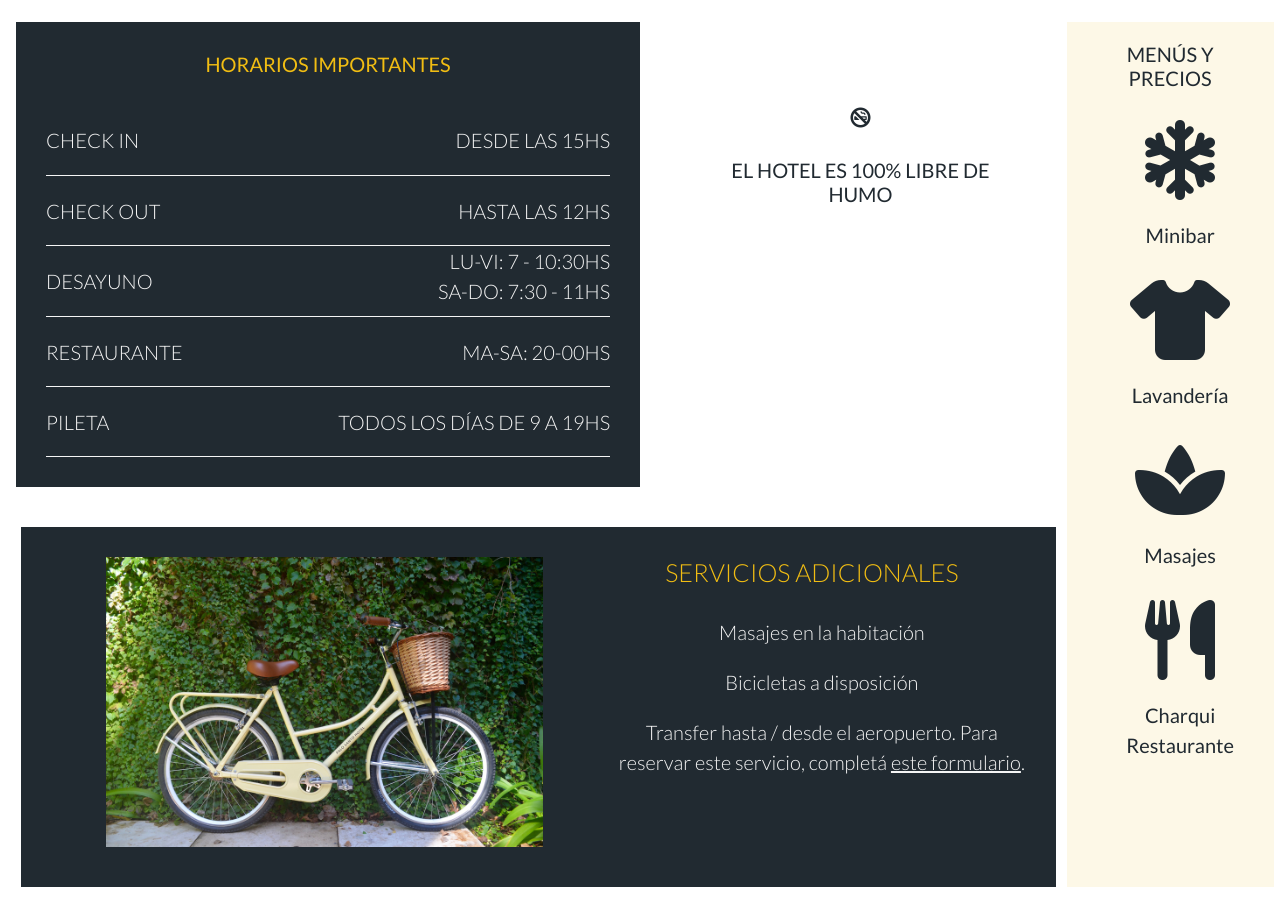
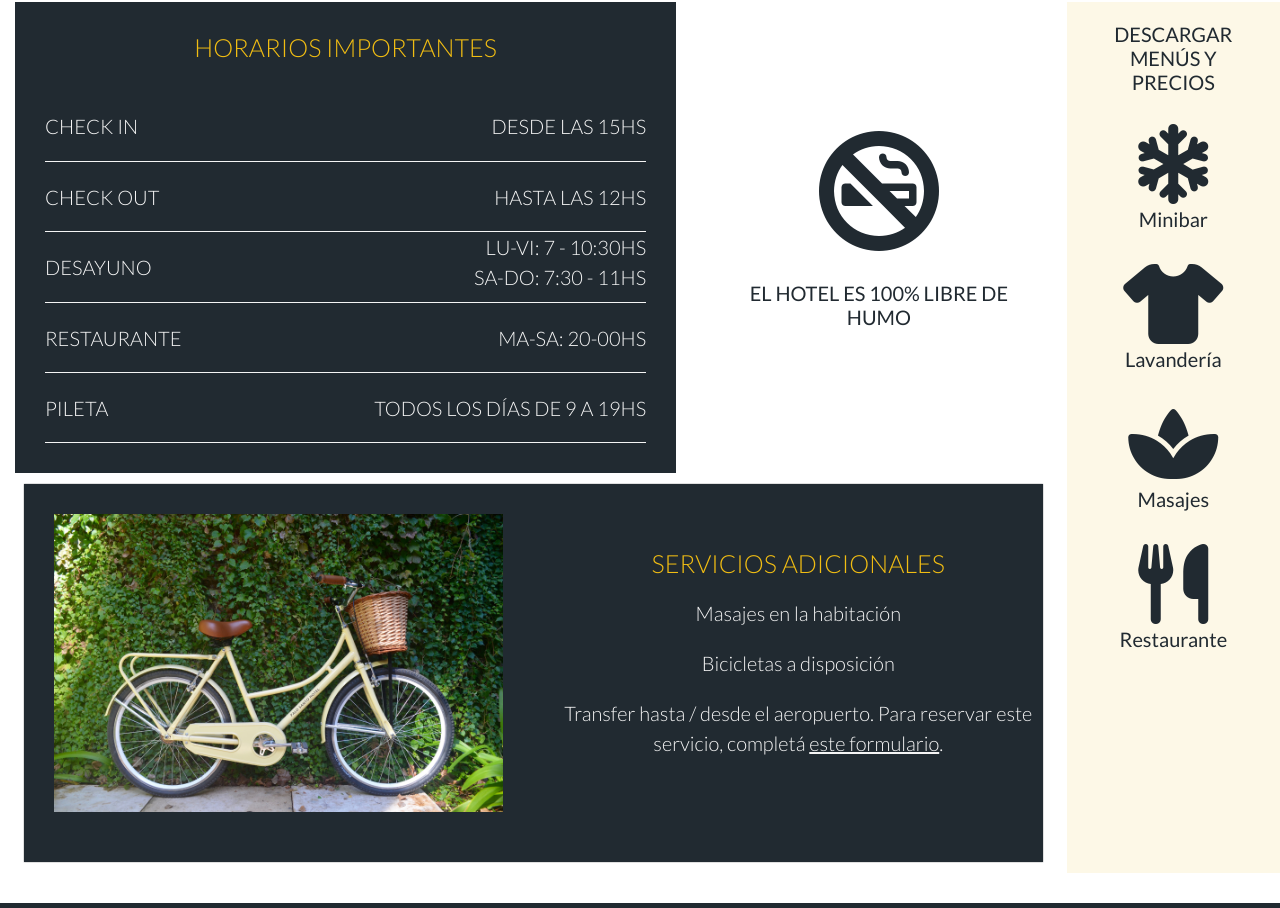
Before and after one commit to aurelia-mp/proyectoHotel, a plain HTML site: page secciones/info.html in a window 1280 px wide. Shown: the part 1183-2091 px from the top of the page. Drawn offline with nearby package versions, Linux system fonts and the light colour scheme.

Commit message:
cambio a la grilla de la página info utilizando Bootstrap

```diff
--- a/css/style.css
+++ b/css/style.css
@@ -26,7 +26,11 @@ a{
 	text-decoration: none;
 }
 
-h1, h2, h3, h4, h5{
+h1,
+h2,
+h3,
+h4,
+h5{
 	margin-bottom: 3rem;
 }
 
@@ -77,11 +81,12 @@ ol, ul{
 		}
 
 	.redes a img{
-			margin: 0 15px;
+			margin: 0 15px 3px 15px;
 			height: 14px;
 		}
 
-			.redes a i:hover, .redes a img:hover{
+			.redes a i:hover,
+			.redes a img:hover{
 			transform: scale(1.3);
 		}
 
@@ -110,10 +115,6 @@ ol, ul{
 	padding: 1rem 3rem;
 
 }
-
-/*	.boton a{
-		color: #212A31;;
-	}*/
 
 .botonYellow{
 	background-color: #F1BD13;
@@ -168,10 +169,6 @@ ol, ul{
   Estilos de texto
 ******************/
 
-.textUpper{
-	text-transform: uppercase;
-}
-
 .textWhite{
 	color: whitesmoke;
 }
@@ -184,6 +181,8 @@ ol, ul{
 	font-weight: 400;
 	font-size: 3.2rem;
 	line-height: 4rem;
+	margin-top: 2rem;
+	margin-bottom: 2rem;
 }
 
 .titulo--xl{
@@ -226,7 +225,10 @@ ol, ul{
 	text-align: center;
 }
 
-	.imageBoxBlackReco p, .imageBoxBlackReco ol, .imageBoxWhite p, .imageBoxWhite ol{
+	.imageBoxBlackReco p,
+	.imageBoxBlackReco ol,
+	.imageBoxWhite p,
+	.imageBoxWhite ol{
 		font-weight: 300;
 	}
 
@@ -262,8 +264,6 @@ ol, ul{
 			color: whitesmoke;
 			text-decoration: underline;
 		}
-
-
 
 
 /*****************
@@ -311,11 +311,6 @@ ol, ul{
 	Página Info
 ******************/
 
-.contenedorInfo{
-	display: grid;
-	grid-template-areas: "nav" "header" "contenidoInfo" "descargas" "footer";
-}
-
 .introInfo{
 	padding: 4rem;
 	margin: 1rem;
@@ -326,21 +321,6 @@ ol, ul{
 	.introInfo span{
 		font-weight: 700;
 	}
-
-.mainInfo{
-	grid-area: mainInfo;
-	display: flex;
-	flex-direction: column;
-	align-items: center;
-	margin-top: 3rem;
-}
-
-.contenedorInfoSecondario{
-	grid-area: contenidoInfo;
-	display: flex;
-	flex-direction: column;
-	align-items: center;
-}
 
 #horarios table{
 	font-weight: 300;
@@ -361,72 +341,62 @@ ol, ul{
 	text-align: right;
 }
 
-#nofumar{
-	grid-area: nofumar;
-	display: flex;
-	flex-direction: column;
-	align-items: center;
-	margin-top: 4rem;
-	padding: 4rem;
-	border-top: 0.5px solid #212A31;
-	border-bottom: 0.5px solid #212A31;
+.blackCard{
+	background-color: #212A31;
+	color: whitesmoke;
+	padding-bottom: 2rem;
 }
 
-	#nofumar i{
-		margin-bottom: 3rem;
+	.blackCard h2{
+		color: #F1BD13;
+		margin-left: 2rem;
+		margin-bottom: 2rem;
 	}
 
-	#nofumar h2{
-		text-align: center;
+	.blackCard img{
+		padding: 3rem;
 	}
 
-#servicios{
-	grid-area: servicios;
-	display: flex;
-	flex-direction: column;
-	margin-top: 4rem;
+	.blackCard ol{
+		list-style: none;
+	}
+
+		.blackCard ol li{
+			list-style: none;
+			margin: 2rem auto;
+		}
+
+	.blackCard a{
+		color: whitesmoke;
+		text-decoration: underline;
+	}
+
+#downloads{
+	background-color: #fdf8e7;
+	padding: 2rem;
 }
 
-		#servicios ol li{
-			margin: 2rem 0;
-		}
+	#downloads ol{
+		margin-left: -2rem;
+	}
 
-.descargas{
-	grid-area: descargas;
-	width: 97%;
-	margin: 3rem auto;
+	#downloads ol li a{
+		display: flex;
+		flex-direction: column;
+		align-items: center;
+		margin-bottom: 2rem;
+	}
+
+.imageBoxDarkv2{
+	background-color: #212A31;
+	color: whitesmoke;
+	text-align: center;
+	padding: 3rem;
 }
 
-	.descargas a{
-		color: #212A31;
-	}
-
-	.descargas h2{
-		text-align: center;
-	}
-
-	.descargas ol{
-		display: flex;
-		flex-direction: row;
-		justify-content: space-around;
-		width: 100%;
-	}
-
-		.descargas ol li{
-			flex-basis: 0;
-			flex-grow: 1;
+		.imageBoxDarkv2 h2{
+			color: #F1BD13;
 		}
-
-			.descargas ol li a{
-				display: flex;
-				flex-direction: column;
-				justify-content: flex-start;
-				text-align: center;
-			}
-
-			.descargas ol a i{
-				margin-bottom: 2rem;
-			}
 
 
 /*****************
@@ -455,7 +425,7 @@ ol, ul{
 .asideGreen{
 	grid-area: asideGreen;
 	margin-bottom: 3rem;
-	border: 2px solid #212A31;
+	border: 5px solid #212A31;
 	padding: 2rem;
 }
 
@@ -580,9 +550,7 @@ textarea{
 
 	/*Recomendaciones */
 		.listaRestaurantes .imageBoxBlackReco, .listaRestaurantes .imageBoxWhite{
-		/*border: 1.5rem solid white;*/
-		margin-right: 2rem;
-		margin-left: 2rem;
+		border: 1.5rem solid white;
 		background-color: white;
 		color: black;
 	}
@@ -679,6 +647,7 @@ textarea{
 
 	.descargas ol{
 		flex-direction: column;
+		margin-left: -5px;
 	}
 
 		.descargas ol li a{
@@ -735,15 +704,6 @@ textarea{
 		height: 100%;
 	}
 
-	/* Página Recomendaciones */
-/*	.restaurante{
-		flex-direction: column;
-	}
-
-	.restauranteImg, .restauranteTxt{
-		width: 100%;
-	}
-*/
 	/* Footer */
 
 	.footer{
--- a/secciones/info.html
+++ b/secciones/info.html
@@ -5,7 +5,6 @@
 	<meta name="viewport" content="width=device-width, initial-scale=1.0">
 	<!-- Font Awesome -->
 	<script src="https://kit.fontawesome.com/e69c34289d.js" crossorigin="anonymous"></script>
-	<link rel="stylesheet" href="https://cdnjs.cloudflare.com/ajax/libs/font-awesome/4.7.0/css/font-awesome.min.css">
 	<!-- Ends Font Awesome -->
 	<!-- Bootstrap css -->
 	<link href="https://cdn.jsdelivr.net/npm/bootstrap@5.1.3/dist/css/bootstrap.min.css" rel="stylesheet" integrity="sha384-1BmE4kWBq78iYhFldvKuhfTAU6auU8tT94WrHftjDbrCEXSU1oBoqyl2QvZ6jIW3" crossorigin="anonymous">
@@ -14,7 +13,6 @@
 	<title>Información Práctica para tu estadía</title>
 </head>
 <body>
-	<div class="contenedorInfo">
 		<!-- LOGO y BARRA DE NAVEGACIÓN -->
 		<nav class="nav navbar navbar-expand-lg navbar-light bg-light px-2 px-lg-5">
 			  <div class="container-fluid">
@@ -50,7 +48,7 @@
 				<img src="../assets/pileta.jpg" alt="Pileta en la terraza">
 			</div>
 			<div class="introInfo">
-				<h1 class="textUpper titulo--xxl">¡Feliz estadía!</h1>
+				<h1 class="text-uppercase titulo--xxl">¡Feliz estadía!</h1>
 				<p>¡Bienvenido/a! Esperamos que tengas una excelente estadía con nosotros. A continuación, encontrarás <span>información práctica de horarios y servicios que encontrarás en el hotel. </span></p>
 				<br>
 				<p>¡Recordá que estamos siempre a disposición por cualquier duda que tengas!</p>
@@ -58,12 +56,17 @@
 		</header>
 
 		<!-- Contenido principal de la página -->
-		<div class="contenedorInfoSecondario">
-			<main class="mainInfo">
-					<!-- Sección horarios -->
-				<article id="horarios" class="imageBoxDark">
-					<h2 class="textUpper info__titulo--xl">Horarios importantes</h2>
-					<table class="textUpper">
+		<div class="container-fluid">
+			<div class="row">
+				<!-- Parte principal -->
+				<main class="col-sm-12 col-lg-10">
+					<div class="container-fluid">
+						<!-- Fila 1: horarios y no fumar -->
+						<div class="row mb-3 align-items-center">
+							<!-- Horarios -->
+							<article class="col-md-8 imageBoxDarkv2" id="horarios">
+								<h2 class="text-uppercase titulo--xl">Horarios importantes</h2>
+								<table class="text-uppercase">
 									<tr>
 										<td class="horariosCol1">Check in</td>
 										<td class="horariosCol2">Desde las 15hs</td>
@@ -92,38 +95,45 @@
 								</table>
 							</article>
 
-				<!-- Sección No Fumar -->
-				<article id="nofumar">
-					<div>
-						<i class="fa fa-ban-smoking fa-6x"></i>
-					</div>
-					<div>
-						<h2 class="textUpper info__titulo--xl">El hotel es 100% libre de humo</h2>
+							<!-- No fumar -->
+							<article class="col-md-4">
+								<div class="row flex-column text-center mt-4 p-4">
+										<i class="fa fa-ban-smoking fa-6x mb-5"></i>
+										<h2 class="text-uppercase info__titulo--xl text-center">El hotel es 100% libre de humo</h2>
+
 								</div>
 							</article>
-
-			</main>
-
-			<!-- Sección Servicios -->
-			<section id="servicios" class="imageBoxDark">
-				<div>
-					<img src="../assets/bici.jpg" alt="Bicicleta">
 						</div>
-				<div>
-					<h2 class="titulo--xl textUpper">Servicios adicionales </h2>
-					<ol>
+						<!-- Fila 2: Servicios adicionales -->
+						<section class="row">
+							<div class="col-12">
+								<div class="card mb-3">
+								  <div class="row g-0 blackCard text-md-center align-items-center">
+								    <div class="col-md-6">
+								      <img src="../assets/bici.jpg" class="img-fluid rounded-start" alt="bicicleta">
+								    </div>
+								    <div class="col-md-6">
+								      <div class="card-body">
+								        <h2 class="card-title titulo--xl text-uppercase">Servicios adicionales</h2>
+								        <ol class="card-text fw-light">
 											<li>Masajes en la habitación</li>
 											<li>Bicicletas a disposición</li>
 											<li>Transfer hasta / desde el aeropuerto. Para reservar este servicio, completá <a href="contacto.html">este formulario</a>.</li>
 										</ol>
 								      </div>
+								    </div>
+								  </div>
+								</div>
+
+							</div>
 						</section>
 					</div>
+				</main>
 
-		<!-- Barra lateral con descargas -->
-		<aside class="descargas">
-			<h2 class="textUpper">Menús y precios</h2>
-			<ol>
+				<!-- Aside - Descargas -->
+				<aside class="col-sm-12 col-lg-2" id="downloads">
+						<h2 class="text-uppercase text-center">Descargar menús y precios</h2>
+						<ol class="d-flex flex-row justify-content-around flex-lg-column align-items-center">
 							<li>
 								<a href="../assets/minibar.pdf" target="_blank">
 									<i class="fa-solid fa-snowflake fa-4x"></i>
@@ -145,17 +155,23 @@
 							<li>
 								<a href="../assets/menu-charqui.pdf" target="_blank">
 									<i class="fa-solid fa-utensils fa-4x"></i>
-						<p>Charqui Restaurante</p>
+									<p>Restaurante</p>
+								</a>
+							</li>
 								</a>
 							</li>
 						</ol>
+					</div>
 				</aside>
+			</div>
+
+		</div>
 
 		<!-- Footer con redes sociales y datos WiFi -->
 		<footer class ="footer textWhite bgDark">
 			<div class="wifi">
 				<i class="fa-solid fa-wifi"></i>
-				<span class="textUpper">Red</span>: Palo Santo / <span class="textUpper">Contraseña</span>: bonpland
+				<span class="text-uppercase">Red</span>: Palo Santo / <span class="text-uppercase">Contraseña</span>: bonpland
 			</div>
 			<div class="redes">
 				<a href="https://www.facebook.com/PaloSantoHotel" target="_blank">
@@ -169,7 +185,7 @@
 				</a>
 			</div>
 		</footer>
-	</div>
+
 	<!-- Bootstrap JS -->
 	    <script src="https://cdn.jsdelivr.net/npm/bootstrap@5.1.3/dist/js/bootstrap.bundle.min.js" integrity="sha384-ka7Sk0Gln4gmtz2MlQnikT1wXgYsOg+OMhuP+IlRH9sENBO0LRn5q+8nbTov4+1p" crossorigin="anonymous"></script>
 	 <!-- End Bootstrap JS -->
```
Also changed, not shown: index.html (+3 -4 lines), secciones/contacto.html (+2 -3 lines), secciones/recomendaciones.html (+15 -16 lines), secciones/sustentabilidad.html (+0 -1 lines). Lines whose indentation alone changed are shown as unchanged.
